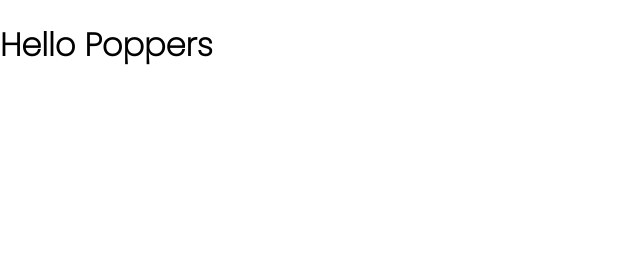
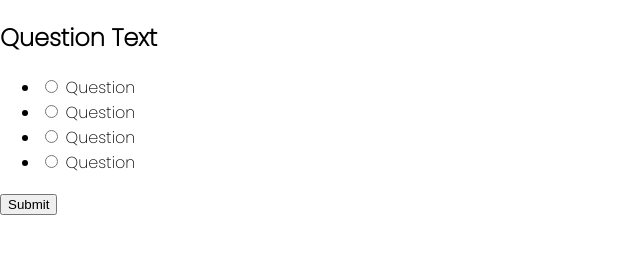
Before and after one commit to Mr-Dany/quiz-app, a plain HTML site: page index.html in a window 1280 px wide. Shown: the whole page, without its empty margins (0-640 px from the left). Drawn offline with Linux system fonts and the light colour scheme.

Commit message:
Se inserto las opciones

```diff
--- a/index.html
+++ b/index.html
@@ -9,6 +9,28 @@
 </head>
 
 <body>
-    <h1>Hello Poppers</h1>
+    <div class="quiz-container">
+        <h2>Question Text</h2>
+        <ul>
+
+            <li>
+                <input type="radio" id="a" name = "answer">
+            <label for="a">Question</label>
+            </li>
+            <li>
+                <input type="radio" id="b" name = "answer">
+            <label for="b">Question</label>
+            </li>
+            <li>
+                <input type="radio" id="c" name = "answer">
+            <label for="c">Question</label>
+            </li>
+            <li>
+                <input type="radio" id="d" name = "answer">
+            <label for="d">Question</label></li>
+        </ul>
+        <button>Submit</button>
+    </div>
+
 </body>
 </html>
```
